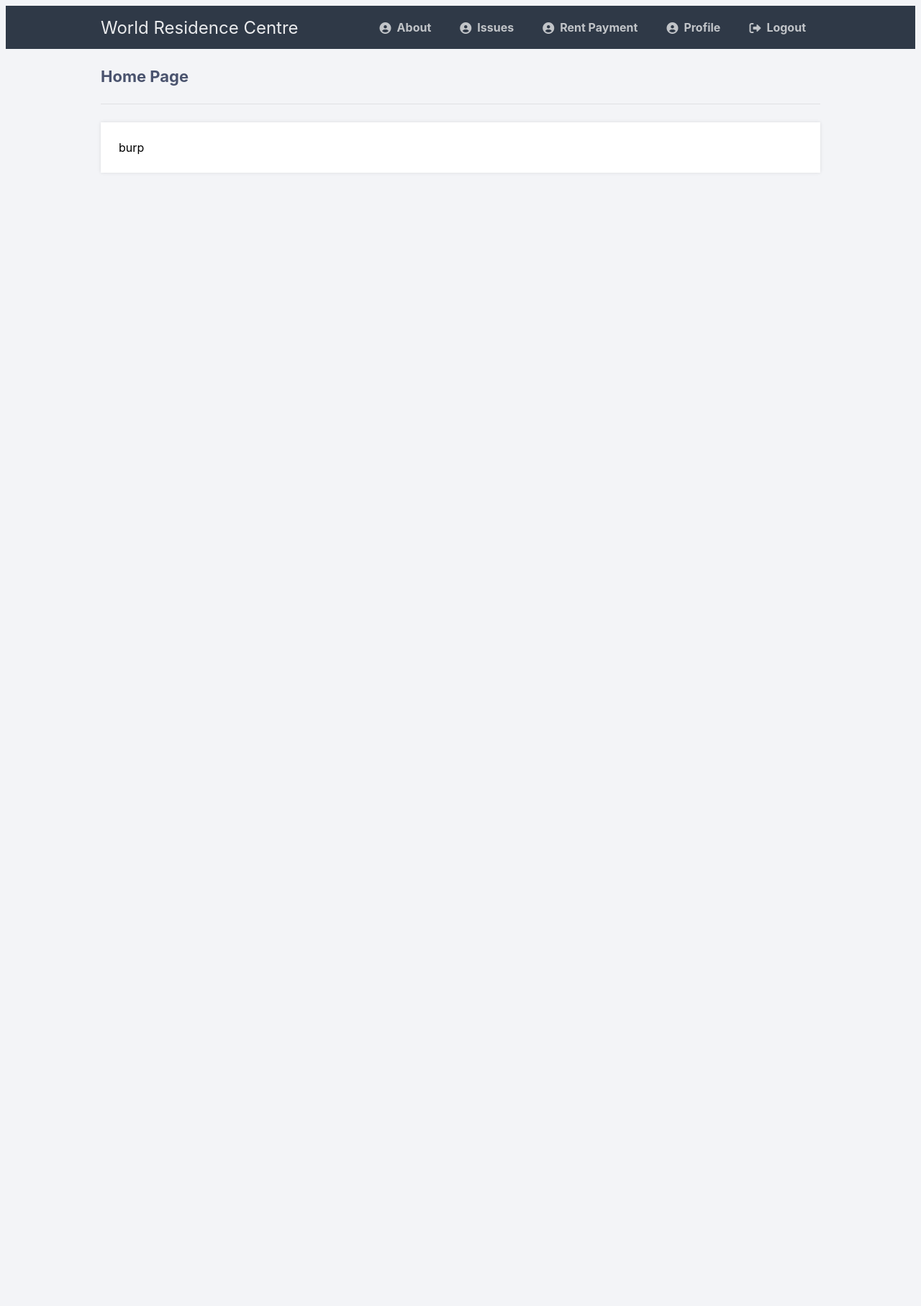
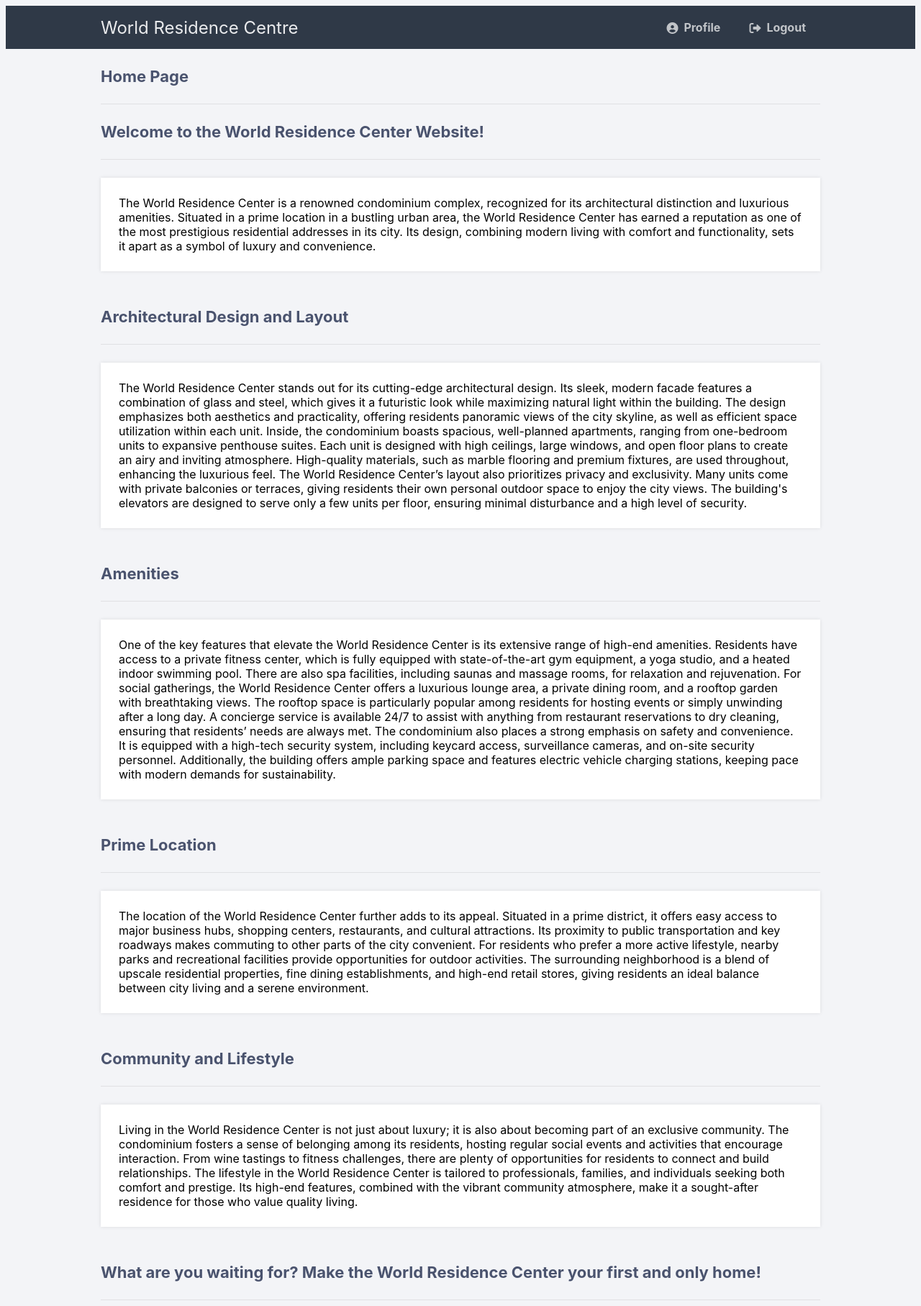
Before and after one commit to Darr3n2GG/Condominium_Management_System, a PHP site: page /System_Management_Web/home.php in a window 1280 px wide. Shown: the whole page at 72% size. Before the commit the page ends 214 px from the top, so only its background shows below. Run offline with PHP 8.4, Linux system fonts and the light colour scheme; the visitor is signed in with stand-in values (Sample User, id 1).

Commit message:
added desc

```diff
--- a/home.php
+++ b/home.php
@@ -25,17 +25,31 @@ if (!isset($_SESSION['loggedin'])) {
 		<nav class="navtop">
 			<div>
 				<h1>World Residence Centre</h1>
-                <a href="test.php"><i class="fas fa-user-circle"></i>About</a>
-                <a href="test.php"><i class="fas fa-user-circle"></i>Issues</a>
-                <a href="test.php"><i class="fas fa-user-circle"></i>Rent Payment</a>
+                <!-- <a href="test.php"><i class="fas fa-user-circle"></i>Issues</a>
+                <a href="test.php"><i class="fas fa-user-circle"></i>Rent Payment</a> -->
 				<a href="profile.php"><i class="fas fa-user-circle"></i><?= $test; ?></a>
 				<a href="logout.php"><i class="fas fa-sign-out-alt"></i>Logout</a>
 			</div>
 		</nav>
 		<div class="content">
 			<h2>Home Page</h2>
-            <p>burp</p>
-			<!-- <p>Welcome back, <?=htmlspecialchars($_SESSION['name'], ENT_QUOTES)?>!</p> -->
-		</div>
+            <h2>Welcome to the World Residence Center Website!</h2>
+            <p>The World Residence Center is a renowned condominium complex, recognized for its architectural distinction and luxurious amenities. Situated in a prime location in a bustling urban area, the World Residence Center has earned a reputation as one of the most prestigious residential addresses in its city. Its design, combining modern living with comfort and functionality, sets it apart as a symbol of luxury and convenience.</p>
+            <h2>Architectural Design and Layout</h2>
+            <p>The World Residence Center stands out for its cutting-edge architectural design. Its sleek, modern facade features a combination of glass and steel, which gives it a futuristic look while maximizing natural light within the building. The design emphasizes both aesthetics and practicality, offering residents panoramic views of the city skyline, as well as efficient space utilization within each unit.
+            Inside, the condominium boasts spacious, well-planned apartments, ranging from one-bedroom units to expansive penthouse suites. Each unit is designed with high ceilings, large windows, and open floor plans to create an airy and inviting atmosphere. High-quality materials, such as marble flooring and premium fixtures, are used throughout, enhancing the luxurious feel.
+            The World Residence Center’s layout also prioritizes privacy and exclusivity. Many units come with private balconies or terraces, giving residents their own personal outdoor space to enjoy the city views. The building's elevators are designed to serve only a few units per floor, ensuring minimal disturbance and a high level of security.</p>
+            <h2>Amenities</h2>
+            <p>One of the key features that elevate the World Residence Center is its extensive range of high-end amenities. Residents have access to a private fitness center, which is fully equipped with state-of-the-art gym equipment, a yoga studio, and a heated indoor swimming pool. There are also spa facilities, including saunas and massage rooms, for relaxation and rejuvenation.
+            For social gatherings, the World Residence Center offers a luxurious lounge area, a private dining room, and a rooftop garden with breathtaking views. The rooftop space is particularly popular among residents for hosting events or simply unwinding after a long day. A concierge service is available 24/7 to assist with anything from restaurant reservations to dry cleaning, ensuring that residents’ needs are always met.
+            The condominium also places a strong emphasis on safety and convenience. It is equipped with a high-tech security system, including keycard access, surveillance cameras, and on-site security personnel. Additionally, the building offers ample parking space and features electric vehicle charging stations, keeping pace with modern demands for sustainability.</p>
+            <h2>Prime Location</h2>
+            <p>The location of the World Residence Center further adds to its appeal. Situated in a prime district, it offers easy access to major business hubs, shopping centers, restaurants, and cultural attractions. Its proximity to public transportation and key roadways makes commuting to other parts of the city convenient. For residents who prefer a more active lifestyle, nearby parks and recreational facilities provide opportunities for outdoor activities.
+            The surrounding neighborhood is a blend of upscale residential properties, fine dining establishments, and high-end retail stores, giving residents an ideal balance between city living and a serene environment.</p>
+            <h2>Community and Lifestyle</h2>
+            <p>Living in the World Residence Center is not just about luxury; it is also about becoming part of an exclusive community. The condominium fosters a sense of belonging among its residents, hosting regular social events and activities that encourage interaction. From wine tastings to fitness challenges, there are plenty of opportunities for residents to connect and build relationships.
+            The lifestyle in the World Residence Center is tailored to professionals, families, and individuals seeking both comfort and prestige. Its high-end features, combined with the vibrant community atmosphere, make it a sought-after residence for those who value quality living.</p>
+            <h2>What are you waiting for? Make the World Residence Center your first and only home!</h2>
+        </div>
 	</body>
 </html>
```
